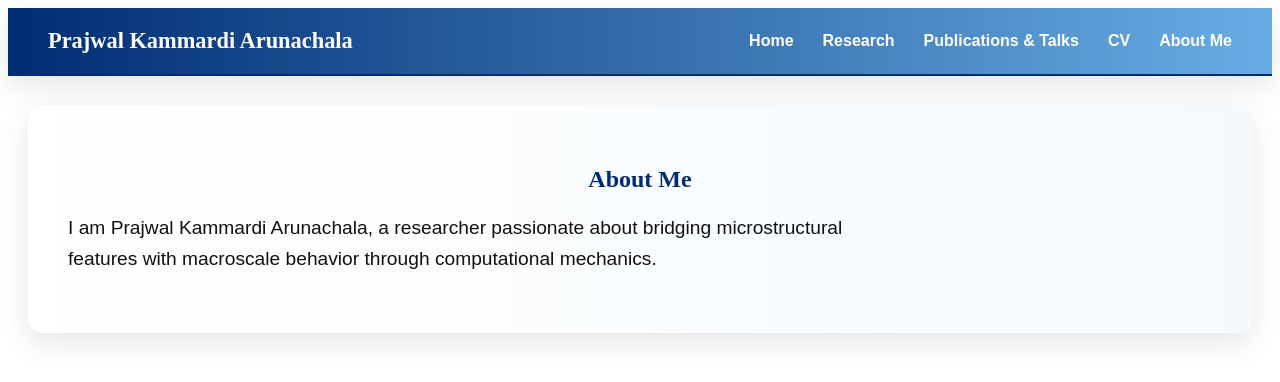
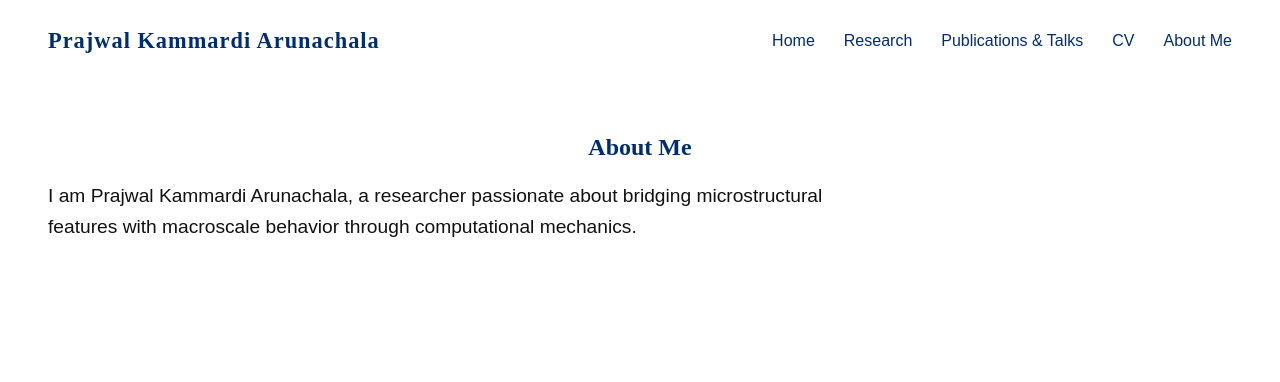
Before and after one commit to prajwalka/prajwalka.github.io, a Jekyll site: the page built from about.md, in a window 1280 px wide. Shown: the top 382 px of the page. Built offline with Jekyll 4.4.1, drawn with Linux system fonts in a browser that asks for light colours; some web fonts are replaced.

Commit message:
Updating homepage

```diff
--- a/assets/style.css
+++ b/assets/style.css
@@ -3,56 +3,42 @@ header {
   display: flex;
   justify-content: space-between;
   align-items: center;
-  margin-bottom: 30px;
+  margin-bottom: 0;
   padding: 20px 40px;
-  background: linear-gradient(to right, #002D72, #68ACE5); /* Heritage Blue to Spirit Blue */
-  color: white;
-  border-bottom: 2px solid #002D72;
-  box-shadow: 0 10px 30px rgba(0, 0, 0, 0.1);  /* Subtle shadow for depth */
-  transition: box-shadow 0.3s ease;  /* Smooth transition for shadow */
+  background-color: white
 }
 
-header:hover {
-  box-shadow: 0 15px 40px rgba(0, 0, 0, 0.2);  /* Shadow increase on hover */
-}
 
 /* Site Title */
 header .site-title {
   font-family: 'Libre Baskerville', serif;
   font-size: 1.4em;
   font-weight: bold;
-  color: white; /* #002D72; */
+  color: #002D72;
   text-decoration: none;
-  letter-spacing: 0px;
+  letter-spacing: 1px;
 }
 
 /* Navigation Links Styling */
 nav a {
   font-family: 'Computer Modern Sans', sans-serif;
-  color: white; /* #002D72; */
+  color: #002D72;
   text-decoration: none;
   margin-left: 25px;
-  font-weight: bold;
   transition: color 0.3s ease, transform 0.2s ease;
 }
 
 nav a:hover {
   color: #68ACE5;
+  font-weight: bold;
   transform: scale(1.1);
 }
 
 /* Main Content Area */
 main {
-  background: linear-gradient(to right, #ffffff, #f4f9fd);  /* Soft gradient for the main content */
+  background: white;
   padding: 40px;
-  margin: 0 20px;
-  border-radius: 15px;  /* Rounded corners */
-  box-shadow: 0 10px 30px rgba(0, 0, 0, 0.1);  /* Soft shadow for depth */
-  transition: box-shadow 0.3s ease;  /* Smooth transition for shadow */
-}
-
-main:hover {
-  box-shadow: 0 15px 40px rgba(0, 0, 0, 0.2);  /* Shadow increase on hover */
+  margin: 0
 }
 
 h1, h2, h3 {
```
Also changed, not shown: index.md (+1 -1 lines).
